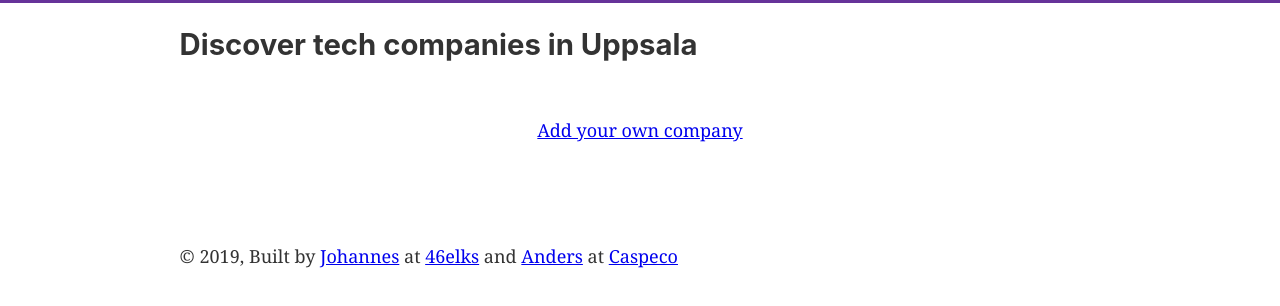
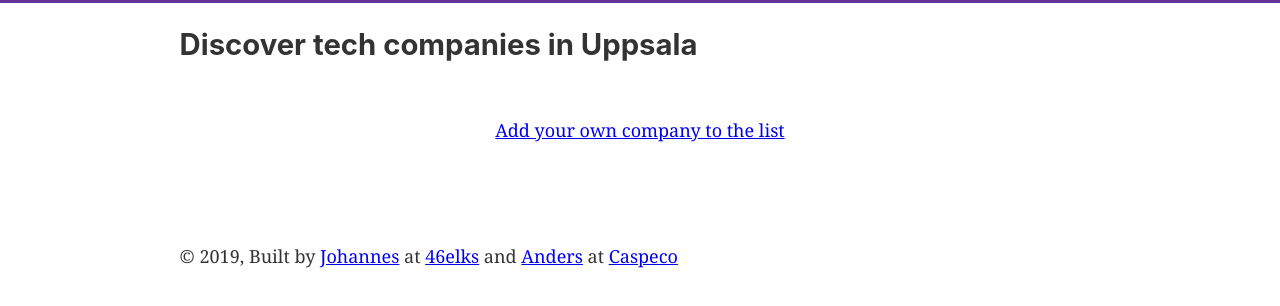
Before and after one commit to uppsalatech/uppsalatechmap, a Gatsby site: page /companies in a window 1280 px wide. Shown: the part 94-400 px from the top of the page. Built offline with nearby package versions, Linux system fonts and the light colour scheme; Gatsby itself is replaced by a stand-in of ours.

Commit message:
Fixed copy

```diff
--- a/gatsby-node.js
+++ b/gatsby-node.js
@@ -7,8 +7,6 @@
 // You can delete this file if you're not using it
 
 var fs = require("fs");
-
-console.log(fs);
 
 exports.createPages = async ({ actions: { createPage } }) => {
     // `getPokemonData` is a function that fetches our data
--- a/src/pages/companies.js
+++ b/src/pages/companies.js
@@ -24,7 +24,7 @@ const IndexPage = ({ pageContext }) => (
     </div>
 
     <div style={{marginTop:30, textAlign: "center"}}>
-      <a href="https://github.com/uppsalatech/uppsalatechmap/edit/master/companies.json">Add your own company</a>
+      <a href="https://github.com/uppsalatech/uppsalatechmap/edit/master/companies.json">Add your own company to the list</a>
     </div>
 
 
```
